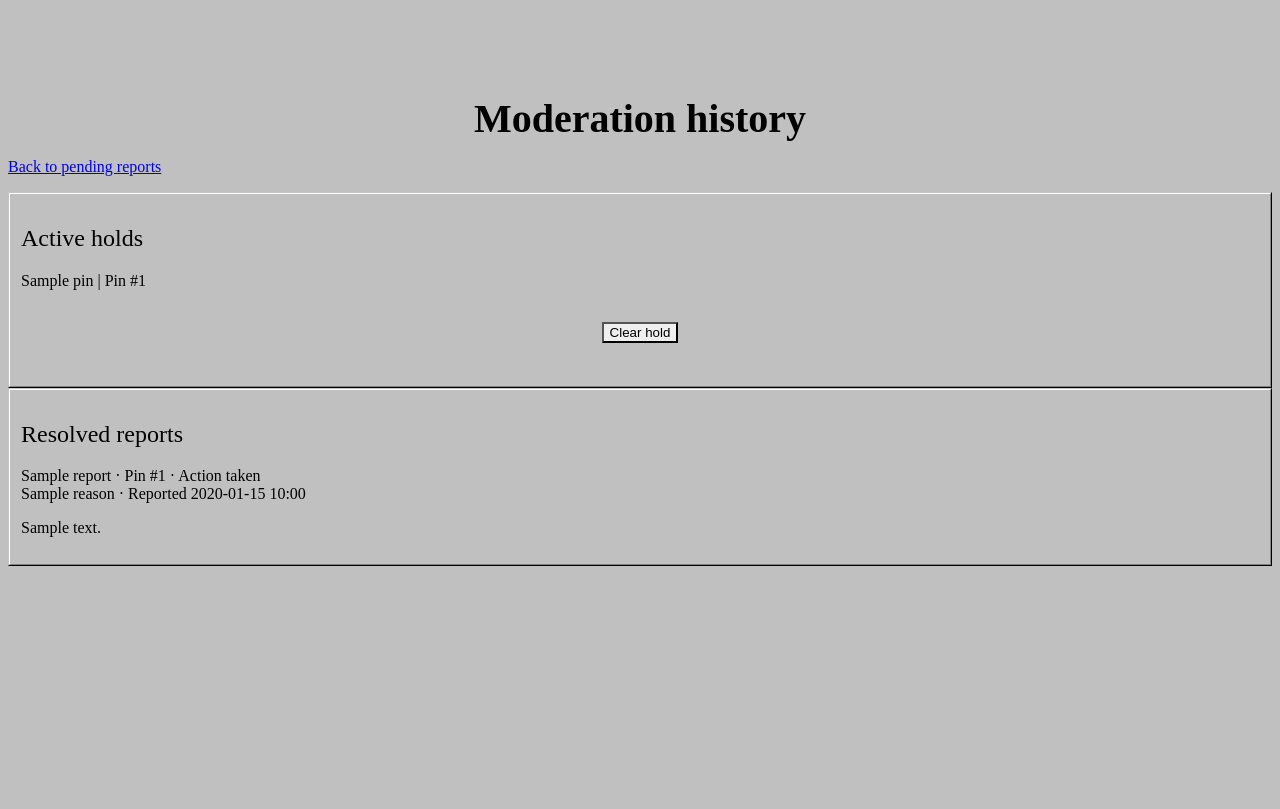
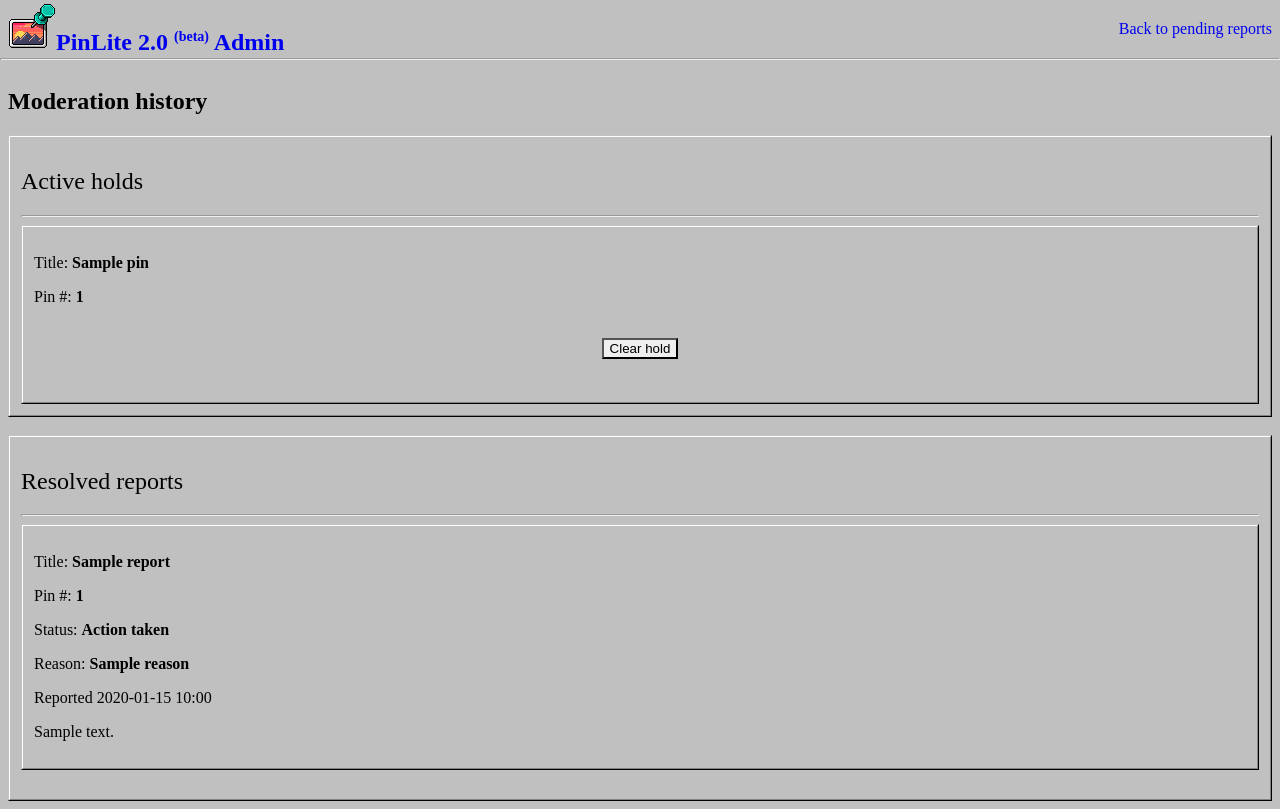
Before and after one commit to tsuicaa/pinlite-next, a Flask app: template templates/admin-report-history.html in a window 1280 px wide. Before the commit the page ends 566 px from the top, so only its background shows below. Run offline with Flask 3, Linux system fonts and the light colour scheme; the template is opened without the code that fills it: most values are stand-ins (such as "Sample title", 1, 10 or a date in 2020); some libraries are stand-ins or nearby versions.

Commit message:
minor admin styling

```diff
--- a/public/style.css
+++ b/public/style.css
@@ -155,6 +155,9 @@ dialog .panel {
 }
 .icon.share {
   background-image: url("img/share.png");
+}
+.icon.logo {
+  background-image: url("img/favicon.png");
 }
 
 header {
@@ -835,8 +838,12 @@ progress::-moz-progress-bar {
   overflow-x: auto;
 }
 
-.admin-grid--users {
-  --columns: minmax(8rem, 1fr) minmax(12rem, 2fr) 4rem 7rem 5rem 8rem;
+.admin-grid--users #email{
+  filter: blur(4px);
+}
+
+.admin-grid--users #email:hover {
+  filter: blur(0px);
 }
 
 .admin-grid--units {
@@ -872,6 +879,11 @@ progress::-moz-progress-bar {
   overflow-wrap: anywhere;
 }
 
+.admin .bottom-panels {
+  display: grid;
+  grid-template-columns: repeat(2, 1fr);
+}
+
 @media (max-width: 500px) {
   #detail-image {
     max-height: inherit;
--- a/templates/admin-report-history.html
+++ b/templates/admin-report-history.html
@@ -9,35 +9,56 @@
 </head>
 
 <body>
+    <header>
+        <div class="inner">
+            <a href="/admin">
+                <h2 class="title"><img src="../../static/img/favicon.png" />PinLite 2.0 <sup>(beta)</sup> Admin</h2>
+
+            <div class="header-nav">
+                <a href="{{ url_for('admin.reports') }}">Back to pending reports</a>
+            </div>
+            </a>
+        </div>
+        <hr>
+    </header>
     <main>
-        <h1>Moderation history</h1>
-        <p><a href="{{ url_for('admin.reports') }}">Back to pending reports</a></p>
+        <h2><b>Moderation history</b></h2>
 
         <section class="panel">
             <h2>Active holds</h2>
+            <hr>
             {% for pin in holds %}
-            <p>{{ pin.title }} | Pin #{{ pin.id }}</p>
+            <div class="report panel">
+
+                <p>Title: <b>{{ pin.title }}</b></p>
+                <p>Pin #: <b>{{ pin.id }}</b></p>
                 <form method="post" action="{{ url_for('admin.clear_report_hold', pin_id=pin.id) }}">
                     <input type="hidden" name="csrf_token" value="{{ csrf_token }}">
                     <button type="submit">Clear hold</button>
                 </form>
+            </div>
                 {% else %}
                 <p>No active holds.</p>
+
             {% endfor %}
             {% if holds | length == 50 %}<p>Showing max 50 holds</p>{% endif %}
         </section>
-
+        <br>
         <section class="panel">
             <h2>Resolved reports</h2>
+            <hr>
             {% for report in resolved %}
-            <p>
-                {{ report.title }} · Pin #{{ report.pin_id }} ·
-                {{ "Dismissed" if report.status == "dismissed" else "Action taken" }}
+            <div class="report panel">
+
+                    <p>Title: <b>{{ report.title }}</b></p>
+                    <p>Pin #: <b>{{ report.pin_id }}</b></p>
+                    <p>Status: <b>{{ "Dismissed" if report.status == "dismissed" else "Action taken" }}</b></p>
+                    <p>Reason: <b>{{ report.reason | replace('_', ' ') }}</b></p>
+                    Reported {{ report.created_at.strftime('%Y-%m-%d %H:%M %Z') }}
+
+                {% if report.note %}<p>{{ report.note }}</p>{% endif %}
+                </div>
                 <br>
-                {{ report.reason | replace('_', ' ') }} ·
-                Reported {{ report.created_at.strftime('%Y-%m-%d %H:%M %Z') }}
-            </p>
-            {% if report.note %}<p>{{ report.note }}</p>{% endif %}
                 {% else %}
                 <p>No resolved reports</p>
             {% endfor %}
```
Also changed, not shown: templates/admin-reports.html (+15 -3 lines), templates/admin.html (+19 -4 lines). Lines whose indentation alone changed are shown as unchanged.
